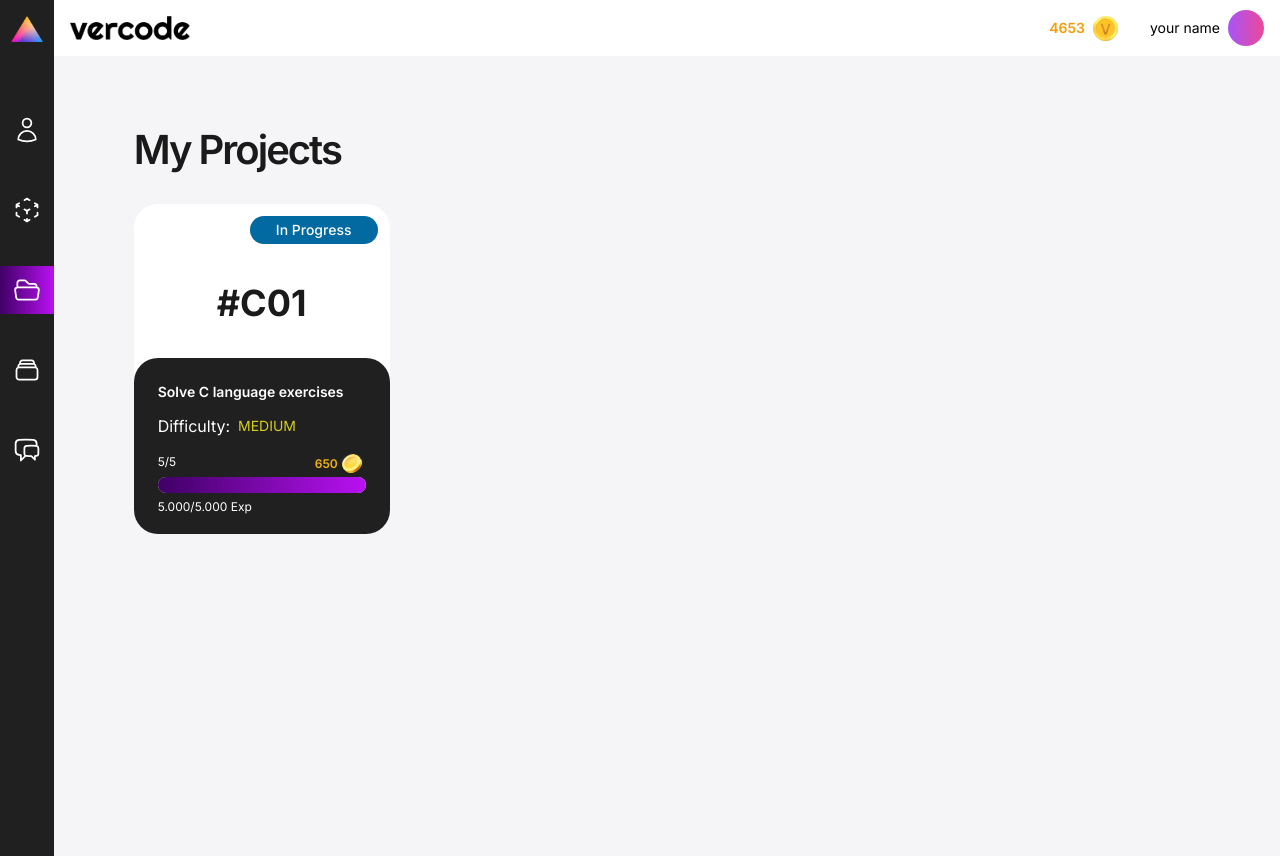
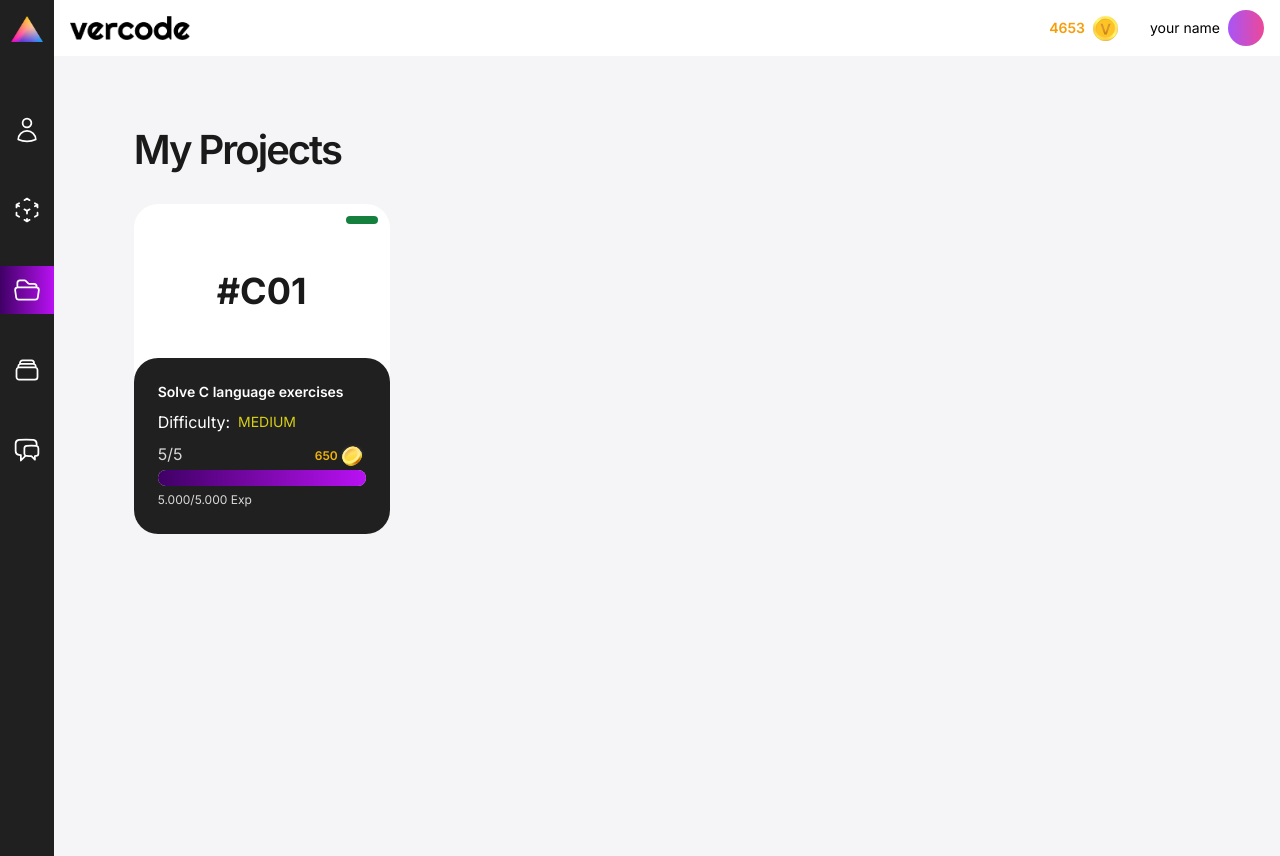
Before and after one commit to vercodeorg/vercode, a Next.js app: page /projects in a window 1280 px wide. Built offline with nearby package versions, Linux system fonts and the light colour scheme.

Commit message:
style: changed colors and spacing

```diff
--- a/app/components/Badges/index.tsx
+++ b/app/components/Badges/index.tsx
@@ -12,7 +12,7 @@ const Badges = () => {
                 </div>
                 <div className="">
                     <h3 className="font-extrabold text-dark-gray xl:text-xl">PRO</h3>
-                    <span className="font-semibold text-medium-gray xl:text-sm">RANK - LV 10</span>
+                    <span className="font-semibold text-medium-gray lg:text-sm 2xl:text-base">RANK - LV 10</span>
                 </div>
             </div>
             <a href="">
--- a/app/components/Difficulty/index.tsx
+++ b/app/components/Difficulty/index.tsx
@@ -2,7 +2,7 @@ import { DIFFICULTY, getColor } from "@/app/types/difficulty"
 
 const Difficulty = ({level}: {level: DIFFICULTY}) => {
     return (
-        <div className="flex gap-2 items-center mb-3">
+        <div className="flex gap-2 items-center">
             <span className="font-normal 2xl:text-sm text-white">
                 Difficulty:
             </span>
--- a/app/components/Project/index.tsx
+++ b/app/components/Project/index.tsx
@@ -9,20 +9,20 @@ const Project = () => {
     return (
         <Link href={""}>
             <div className="2xl:w-72 lg:w-64 2xl:h-96 lg:h-[330px] bg-white rounded-3xl flex flex-col justify-between">
-                <div className="w-32 h-8 mr-3 mt-3 self-end">
-                    <Status statusName={STATUS.IN_PROGRESS} />
+                <div className="mr-3 mt-3 self-end">
+                    <Status statusName={STATUS.BLOCKED} />
                 </div>
                 <div className="mx-auto">
                     <h2 className="font-bold text-dark-gray text-4xl text-center">
                         #C01
                     </h2>
                 </div>
-                <div className="w-full h-44 bg-[#202020] rounded-3xl 2xl:px-8 lg:px-6 2xl:pt-8 lg:pt-6">
-                    <h3 className="font-semibold 2xl:text-base lg:text-sm text-white mb-3">
+                <div className="w-full h-44 bg-[#202020] rounded-3xl 2xl:px-8 lg:px-6 2xl:pt-8 lg:py-6 flex flex-col justify-between">
+                    <h3 className="project-description">
                         Solve C language exercises
                     </h3>
                     <Difficulty level={DIFFICULTY.MEDIUM} />
-                    <ProjectProgressBar />
+                    <ProjectProgressBar color="text-light-gray" />
                 </div>
             </div>
         </Link>
--- a/app/components/ProjectProgressBar/index.tsx
+++ b/app/components/ProjectProgressBar/index.tsx
@@ -1,10 +1,10 @@
 import Image from "next/image"
 import Coin from "../../assets/icons/Moeda.svg"
-const ProjectProgressBar = () => {
+const ProjectProgressBar = ({color}: {color: string}) => {
     return (
         <div>
             <div className="flex justify-between items-center">
-                <span className="font-normal lg:text-xs 2xl:text-sm text-white mb-1">5/5</span>
+                <span className={`font-normal lg:text-x 2xl:text-sm ${color} mb-1`}>5/5</span>
                 <div className="flex items-center">
                     <span className="font-semibold text-xs text-[#F0B40D]">650</span>
                     <div className="w-7">
@@ -15,7 +15,7 @@ const ProjectProgressBar = () => {
             <div className="grid bg-light-gray w-full h-4 rounded-xl">
                 <div className="bg-gradient-to-r from-dark-purple to-light-purple relative w-3/3 h-4 rounded-xl"></div>
             </div>
-            <span className="font-normal lg:text-xs 2xl:text-sm text-white mb-1">5.000/5.000 Exp</span>
+            <span className={`font-normal lg:text-xs 2xl:text-sm ${color} mb-1`}>5.000/5.000 Exp</span>
         </div>
     )
 }
```
